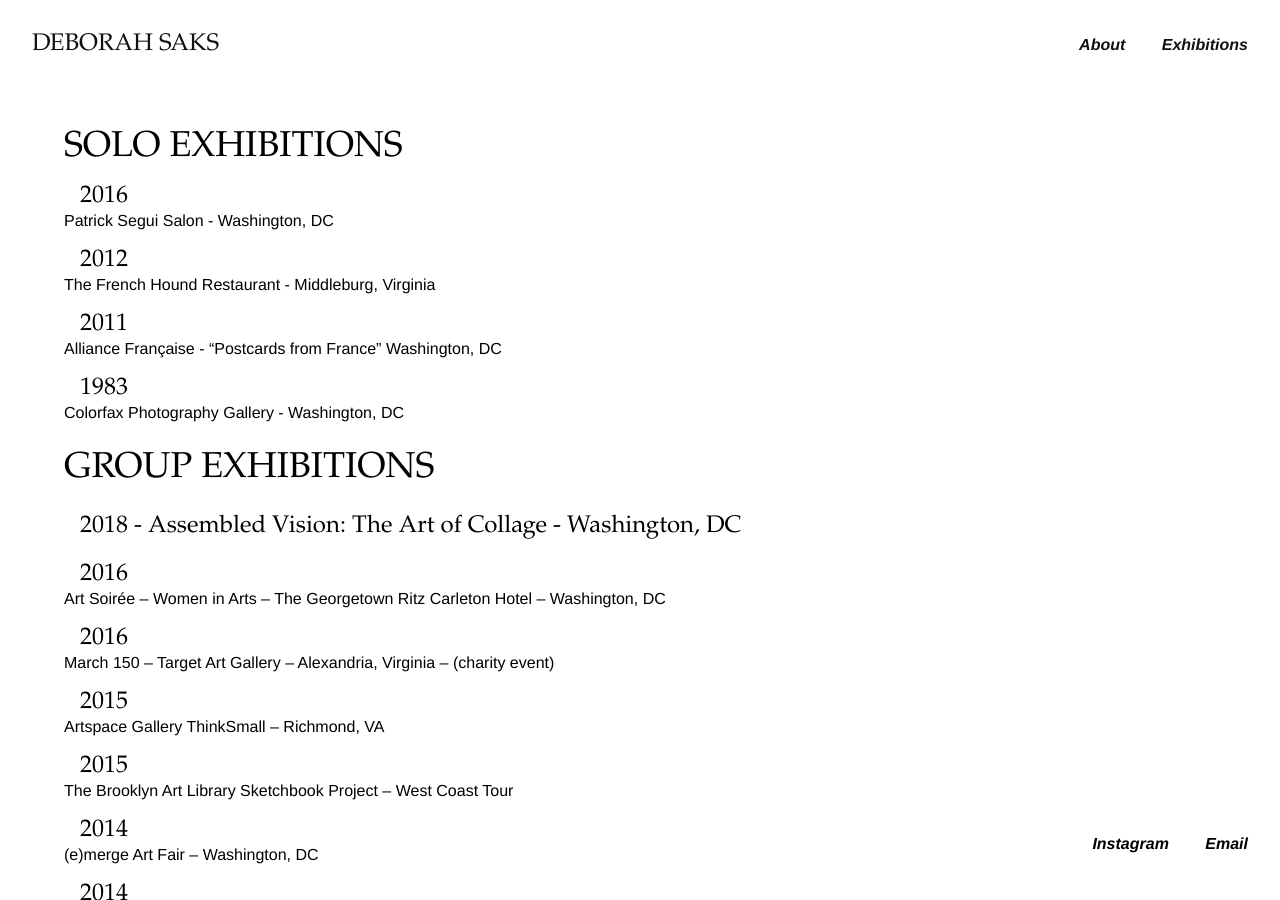
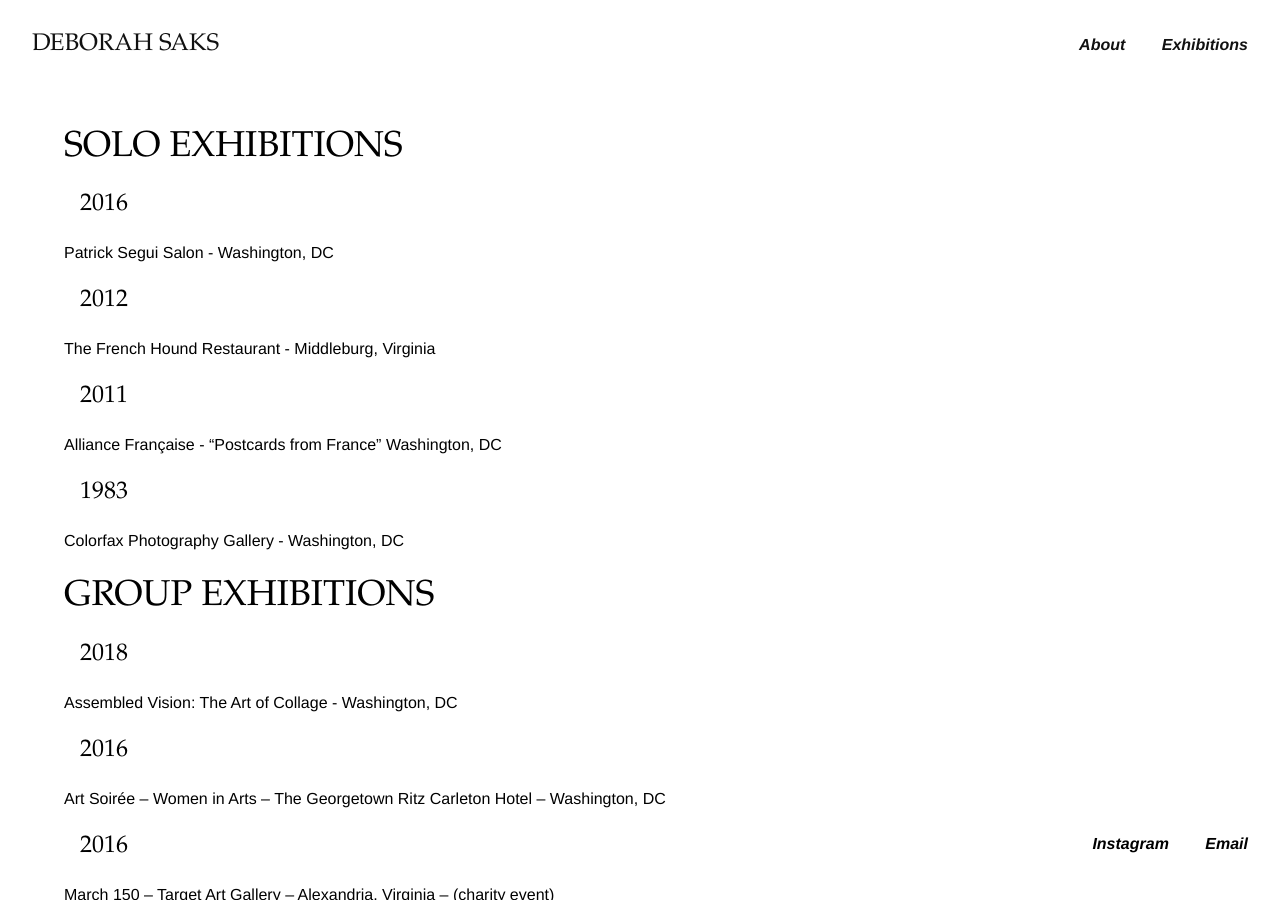
Before and after one commit to seancaat/debbie, a Jekyll site: the page built from exhibitions.md, in a window 1280 px wide and 900 px high. Built offline with Jekyll 4.4.1, drawn with Linux system fonts in a browser that asks for light colours; nearby versions of some CDN libraries; library files that are not in the unit come from our copies.

```diff
--- a/exhibitions.md
+++ b/exhibitions.md
@@ -5,75 +5,141 @@ layout: page
 ---
 
 # SOLO EXHIBITIONS
-- 2016
-	- Patrick Segui Salon - Washington, DC
-- 2012
-	- The French Hound Restaurant - Middleburg, Virginia
-- 2011
-	- Alliance Française - “Postcards from France” Washington, DC
-- 1983
-	- Colorfax Photography Gallery - Washington, DC
+
+* 2016
+
+  * Patrick Segui Salon - Washington, DC
+
+* 2012
+
+  * The French Hound Restaurant - Middleburg, Virginia
+
+* 2011
+
+  * Alliance Française - “Postcards from France” Washington, DC
+
+* 1983
+
+  * Colorfax Photography Gallery - Washington, DC
 
 # GROUP EXHIBITIONS
 
-- 2018
-       - Assembled Vision:  The Art of Collage - Washington, DC
+* 2018
 
-- 2016
-	- Art Soirée – Women in Arts – The Georgetown Ritz Carleton Hotel – Washington, DC
-- 2016
-	- March 150 – Target Art Gallery – Alexandria, Virginia – (charity event)
-- 2015
-	- Artspace Gallery ThinkSmall – Richmond, VA
-- 2015
-	- The Brooklyn Art Library Sketchbook Project – West Coast Tour
-- 2014
-	- (e)merge Art Fair – Washington, DC
-- 2014
-	- The Brooklyn Art Library Sketchbook Project – East Coast Tour
-- 2013
-	- Artspace Gallery ThinkSmall – Richmond, Virginia
-- 2013
-	- (e)merge Art Fair – Washington, DC
-- 2013
-	- Art Soirée – Nuit Blanche at the Wonderbread Factory – Washington, DC
-- 2013
-	- French Market Fair, Georgetown, Washington, DC with Alliance Française
-- 2013
-	- Charity Auctions for ALS Association, and Murch and Ross DC Public Schools
-- 2012
-	- (e)merge Art Fair – Washington, DC
-- 2012
-	- The 17th Street Fair – Washington, DC
-- 2012
-	- Art Extravaganza – Arlington Arts Gallery – Arlington, Virginia
-- 2012
-	- Touchstone Gallery – Washington, DC
-- 2012
-	- Carnegie Institute – DC Scores – Washington, DC – (charity event)
-- 2012
-	- March Madness – Torpedo Factory, Alexandria, Virginia
-- 2012
-	- The Brooklyn Art Library Sketchbook Project – World Tour
-- 2011
-	- Artspace Gallery ThinkSmall - Richmond, Virginia
-- 2011
-	- (e)merge Art Fair – Washington, DC
-- 2011
-	- Touchstone Gallery – Washington, DC
-- 2011
-	- The Corcoran Gallery of Art – DC Scores – Washington, DC
-- 2011
-	- The Brooklyn Art Library Sketchbook Project – USA States Tour
-- 2010
-	- Bistro La Bonne, (Re) discover Art Show – Washington, DC
-- 2010
-	- Lotto Heart – Rehoboth, Delaware
-- 2010
-	- The Corcoran Gallery of Art – DC Scores – Washington, DC
-- 2010
-	- The Art League School Student Show – The National Harbor, Maryland
-- 2010
-	- Mid-City Artists “Friend Request” – Coldwell Banker, Washington, DC
-- 2010
-	- Touchstone Gallery “My Space on 7th” – Washington, DC
+  * Assembled Vision:  The Art of Collage - Washington, DC
+
+* 2016
+
+  * Art Soirée – Women in Arts – The Georgetown Ritz Carleton Hotel – Washington, DC
+
+* 2016
+
+  * March 150 – Target Art Gallery – Alexandria, Virginia – (charity event)
+
+* 2015
+
+  * Artspace Gallery ThinkSmall – Richmond, VA
+
+* 2015
+
+  * The Brooklyn Art Library Sketchbook Project – West Coast Tour
+
+* 2014
+
+  * (e)merge Art Fair – Washington, DC
+
+* 2014
+
+  * The Brooklyn Art Library Sketchbook Project – East Coast Tour
+
+* 2013
+
+  * Artspace Gallery ThinkSmall – Richmond, Virginia
+
+* 2013
+
+  * (e)merge Art Fair – Washington, DC
+
+* 2013
+
+  * Art Soirée – Nuit Blanche at the Wonderbread Factory – Washington, DC
+
+* 2013
+
+  * French Market Fair, Georgetown, Washington, DC with Alliance Française
+
+* 2013
+
+  * Charity Auctions for ALS Association, and Murch and Ross DC Public Schools
+
+* 2012
+
+  * (e)merge Art Fair – Washington, DC
+
+* 2012
+
+  * The 17th Street Fair – Washington, DC
+
+* 2012
+
+  * Art Extravaganza – Arlington Arts Gallery – Arlington, Virginia
+
+* 2012
+
+  * Touchstone Gallery – Washington, DC
+
+* 2012
+
+  * Carnegie Institute – DC Scores – Washington, DC – (charity event)
+
+* 2012
+
+  * March Madness – Torpedo Factory, Alexandria, Virginia
+
+* 2012
+
+  * The Brooklyn Art Library Sketchbook Project – World Tour
+
+* 2011
+
+  * Artspace Gallery ThinkSmall - Richmond, Virginia
+
+* 2011
+
+  * (e)merge Art Fair – Washington, DC
+
+* 2011
+
+  * Touchstone Gallery – Washington, DC
+
+* 2011
+
+  * The Corcoran Gallery of Art – DC Scores – Washington, DC
+
+* 2011
+
+  * The Brooklyn Art Library Sketchbook Project – USA States Tour
+
+* 2010
+
+  * Bistro La Bonne, (Re) discover Art Show – Washington, DC
+
+* 2010
+
+  * Lotto Heart – Rehoboth, Delaware
+
+* 2010
+
+  * The Corcoran Gallery of Art – DC Scores – Washington, DC
+
+* 2010
+
+  * The Art League School Student Show – The National Harbor, Maryland
+
+* 2010
+
+  * Mid-City Artists “Friend Request” – Coldwell Banker, Washington, DC
+
+* 2010
+
+  * Touchstone Gallery “My Space on 7th” – Washington, DC
```
